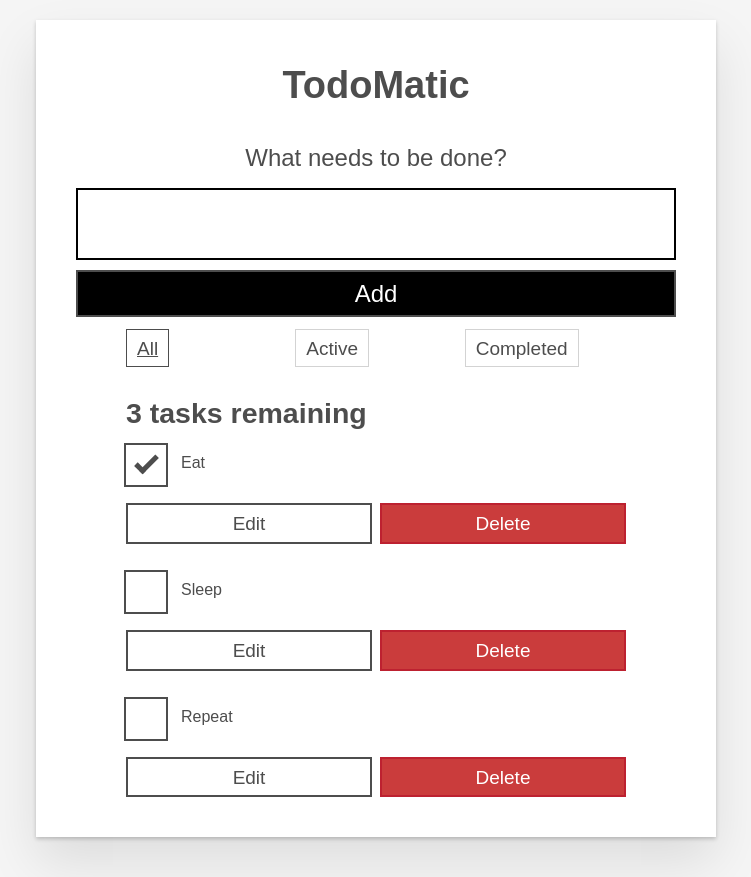
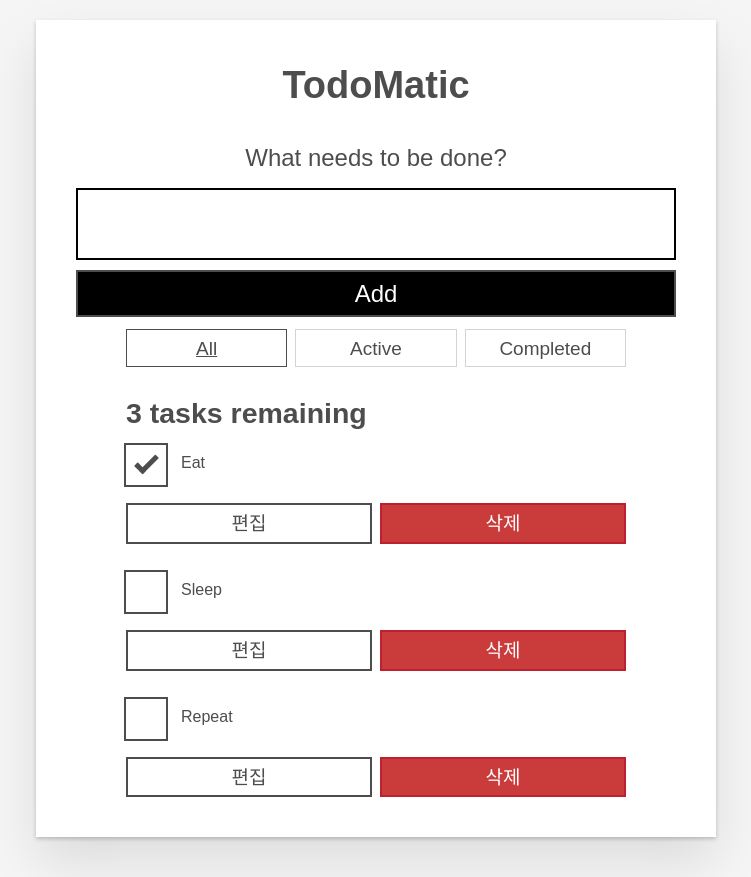
Before and after one commit to gudbrwkd98/react_toyProject, a React (Create React App) app in the folder moz-todo-react/: page / in a window 1280 px wide. Shown: the whole page, without its empty margins (264-1015 px from the left). Built offline with nearby package versions, Linux system fonts and the light colour scheme.

Commit message:
separate Page and Amchart example

```diff
--- a/moz-todo-react/package.json
+++ b/moz-todo-react/package.json
@@ -3,12 +3,14 @@
   "version": "0.1.0",
   "private": true,
   "dependencies": {
+    "@amcharts/amcharts4": "^4.10.38",
     "@testing-library/jest-dom": "^5.17.0",
     "@testing-library/react": "^13.4.0",
     "@testing-library/user-event": "^13.5.0",
     "nanoid": "^5.0.2",
     "react": "^18.2.0",
     "react-dom": "^18.2.0",
+    "react-router-dom": "^6.17.0",
     "react-scripts": "5.0.1",
     "web-vitals": "^2.1.4"
   },
--- a/moz-todo-react/src/App.js
+++ b/moz-todo-react/src/App.js
@@ -1,70 +1,19 @@
 import React, { useState } from 'react'
-import Todo from "./components/Todo";
-import Form from "./components/Form"
-import FilterButton from './components/FilterButton';
-import { nanoid } from "nanoid";
+import { BrowserRouter as   Router , Route, Routes, Outlet } from "react-router-dom";
+import Mainpage from './pages/MainPage';
+import GrapePage from './pages/GrapePage';
 
 function App(props) {
 
-  const [tasks, setTasks] = useState(props.task);
-
-
-  function toggleTaskCompleted(id) {
-    const updatedTasks = tasks.map((task)=>{
-      if(id === task.id){
-        return{...task,completed: !task.completed};
-      }
-      return task;
-    })
-    setTasks(updatedTasks);
-    console.log(updatedTasks);
-  }
-
-  function deleteTask(id){
-    const remainingTask = tasks.filter((task)=>id !== task.id);
-    setTasks(remainingTask);
-  }
-
-  function editTask(id,newName){
-    const editedTaskList = tasks.map((task)=>{
-      if(id === task.id){
-        return {...task,name:newName};
-      }
-      return task;
-    });
-    setTasks(editedTaskList);
-  }
-
-  const taskList = tasks.map((task)=>(
-    <Todo id={task.id} name={task.name} completed={task.completed} key={task.id}  toggleTaskCompleted={toggleTaskCompleted} deleteTask = {deleteTask} editTask={editTask}/>
-  ));
-
-  function addTask(name){
-    const newTask = {id : `todo-${nanoid()}`,name,completed:false}
-    setTasks([...tasks,newTask]);
-  }
-
-  const tasksNoun = taskList.length !== 1 ? "tasks" : "task";
-  const headingTest =   `${taskList.length} ${tasksNoun} remaining`;
 
 
   return (
-    <div className="todoapp stack-large">
-      <h1>TodoMatic</h1>
-      <Form addTask = {addTask}/>
-      <div className="filters btn-group stack-exception">
-        <FilterButton name="All" completed="true"/>
-        <FilterButton name="Active" completed="false"/>
-        <FilterButton name="Completed" completed="false"/>
-      </div>
-      <h2 id="list-heading">{headingTest}</h2>
-      <ul
-        role="list"
-        className="todo-list stack-large stack-exception"
-        aria-labelledby="list-heading">
-         {taskList}
-      </ul>
-    </div>
+   <Router>
+    <Routes>
+      <Route path='/' element={<Mainpage tasks={props} />} />
+      <Route path="/graph" element={<GrapePage />}/>
+    </Routes>
+   </Router>
   );
 }
 
--- a/moz-todo-react/src/components/FilterButton.js
+++ b/moz-todo-react/src/components/FilterButton.js
@@ -2,15 +2,17 @@ import React from 'react'
 
 
 function FilterButton(props) {
-    return (
-      <div>
-      <button type="button" className="btn toggle-btn" aria-pressed={props.completed}>
-        <span className="visually-hidden">Show </span>
-        <span>{props.name}</span>
-        <span className="visually-hidden"> tasks</span>
-      </button>
-    </div>
-    );
+  return (
+    <button
+      type="button"
+      className="btn toggle-btn"
+      aria-pressed={props.isPressed}
+      onClick={() => props.setFilter(props.name)}>
+      <span className="visually-hidden">보여주다</span>
+      <span>{props.name}</span>
+      <span className="visually-hidden">할 일들</span>
+    </button>
+  );
 }
 
 export default FilterButton;
--- a/moz-todo-react/src/components/Todo.js
+++ b/moz-todo-react/src/components/Todo.js
@@ -2,30 +2,74 @@ import React, { useState } from 'react'
 
 function Todo(props) {
   const [isEditing,setEditing] = useState(false);
+  const [newName, setNewname] = useState("");
+  const title = props.name;
 
-  const title = props.name;
+  function handleChange(e) {
+    setNewname(e.target.value);
+  }
+
+  function handleSubmit(e){
+    e.preventDefault();
+    props.editTask(props.id,newName);
+    setNewname("");
+    setEditing(false);
+  }
+
+  const editingTemplate = (
+    <form className="stack-small" onSubmit={handleSubmit}>
+      <div className="form-group">
+        <label className="todo-label" htmlFor={props.id}>
+          {props.name}의 새로운 이름
+        </label>
+        <input id={props.id} className="todo-text" type="text" onChange={handleChange} />
+      </div>
+      <div className="btn-group">
+      <button
+        type="button"
+        className="btn todo-cancel"
+        onClick={() => setEditing(false)}>
+        취소
+          <span className="visually-hidden">{props.name} 이름 바꾸기</span>
+        </button>
+        <button type="submit" className="btn btn__primary todo-edit">
+          저장
+          <span className="visually-hidden">{props.name}의 새로운 이름</span>
+        </button>
+      </div>
+    </form>
+  );
+  const viewTemplate = (
+    <div className="stack-small">
+      <div className="c-cb">
+        <input
+          id={props.id}
+          type="checkbox"
+          defaultChecked={props.completed}
+          onChange={() => props.toggleTaskCompleted(props.id)}
+        />
+        <label className="todo-label" htmlFor={props.id}>
+          {props.name}
+        </label>
+      </div>
+      <div className="btn-group">
+        <button type="button" className="btn" onClick={() => setEditing(true)}>
+          편집 <span className="visually-hidden">{props.name}</span>
+        </button>
+        <button
+          type="button"
+          className="btn btn__danger"
+          onClick={() => props.deleteTask(props.id)}>
+          삭제 <span className="visually-hidden">{props.name}</span>
+        </button>
+      </div>
+    </div>
+  );
+
+
     return (
         <div>
-          <li className="todo stack-small">
-                <div className="c-cb">
-                  <input id={props.id} type="checkbox" defaultChecked={props.completed}  onChange={() => props.toggleTaskCompleted(props.id)}/>
-                  <label className="todo-label" htmlFor="todo-0">
-                    {title}
-                  </label>
-                </div>
-                <div className="btn-group">
-                  <button type="button" className="btn" onClick={()=>{
-                    props.editTask(props.id)
-                  }}>
-                    Edit <span className="visually-hidden">Eat</span>
-                  </button>
-                  <button type="button" className="btn btn__danger" onClick={()=>{
-                    props.deleteTask(props.id)
-                  }}>
-                    Delete <span className="visually-hidden">{title}</span>
-                  </button>
-                </div>
-          </li>
+          <li className="todo">{isEditing ? editingTemplate : viewTemplate}</li>
         </div>
     );
 }
--- /dev/null
+++ b/moz-todo-react/src/pages/GrapePage.js
@@ -0,0 +1,67 @@
+import React, { useLayoutEffect, useRef } from 'react'
+import * as am4core from "@amcharts/amcharts4/core";
+import * as am4charts from "@amcharts/amcharts4/charts";
+import am4themes_animated from "@amcharts/amcharts4/themes/animated";
+
+function GrapePage(props) {
+    const chart = useRef(null);
+    let iconPath = "M421.976,136.204h-23.409l-0.012,0.008c-0.19-20.728-1.405-41.457-3.643-61.704l-1.476-13.352H5.159L3.682,74.507 C1.239,96.601,0,119.273,0,141.895c0,65.221,7.788,126.69,22.52,177.761c7.67,26.588,17.259,50.661,28.5,71.548  c11.793,21.915,25.534,40.556,40.839,55.406l4.364,4.234h206.148l4.364-4.234c15.306-14.85,29.046-33.491,40.839-55.406  c11.241-20.888,20.829-44.96,28.5-71.548c0.325-1.127,0.643-2.266,0.961-3.404h44.94c49.639,0,90.024-40.385,90.024-90.024  C512,176.588,471.615,136.204,421.976,136.204z M421.976,256.252h-32c3.061-19.239,5.329-39.333,6.766-60.048h25.234  c16.582,0,30.024,13.442,30.024,30.024C452,242.81,438.558,256.252,421.976,256.252z";
+
+    useLayoutEffect(() => {
+      let x = am4core.create("chartdiv", am4charts.SlicedChart);
+
+
+        x.hiddenState.properties.opacity = 0; // this makes initial fade in effect
+        x.paddingLeft = 150;
+
+        x.data = [{
+            "name": "C",
+            "value": 30
+        },{
+            "name": "B",
+            "value": 25,
+        }, {
+            "name": "A",
+            "value": 45
+        }];
+
+        let series = x.series.push(new am4charts.PictorialStackedSeries());
+        series.dataFields.value = "value";
+        series.dataFields.category = "name";
+        series.alignLabels = true;
+        // this makes only A label to be visible
+        series.labels.template.propertyFields.disabled = "disabled";
+        series.ticks.template.propertyFields.disabled = "disabled";
+
+
+        series.maskSprite.path = iconPath;
+        series.ticks.template.locationX = 1;
+        series.ticks.template.locationY = 0;
+
+        series.labelsContainer.width = 100;
+
+        x.legend = new am4charts.Legend();
+        x.legend.position = "top";
+        x.legend.paddingRight = 160;
+        x.legend.paddingBottom = 40;
+        let marker = x.legend.markers.template.children.getIndex(0);
+        x.legend.markers.template.width = 40;
+        x.legend.markers.template.height = 40;
+        marker.cornerRadius(20,20,20,20);
+
+      chart.current = x;
+
+      return () => {
+        x.dispose();
+      };
+    }, []);
+
+    return (
+        <div>
+            <h5>AmChart</h5>
+            <div id="chartdiv" style={{ width: "100%", height: "500px" }}></div>
+        </div>
+     );
+}
+
+export default GrapePage;
--- /dev/null
+++ b/moz-todo-react/src/pages/MainPage.js
@@ -0,0 +1,92 @@
+import React, { useState } from 'react'
+import Todo from "../components/Todo";
+import Form from "../components/Form"
+import FilterButton from '../components/FilterButton';
+import { nanoid } from "nanoid";
+
+function MainPage(props){
+
+
+            const [tasks, setTasks] = useState(props.tasks.task);
+
+            const [filter,setFilter]  = useState("All");
+
+
+            const FILTER_MAP = {
+                All : () => true,
+                Active : (task) => !task.completed,
+                Completed : (task) => task.completed,
+            };
+
+            const FILTER_NAMES = Object.keys(FILTER_MAP);
+
+            const filterList = FILTER_NAMES.map((name) => (
+                <FilterButton
+                key={name}
+                name={name}
+                isPressed={name === filter}
+                setFilter={setFilter}
+            />
+            ));
+
+
+            function toggleTaskCompleted(id) {
+                const updatedTasks = tasks.map((task)=>{
+                if(id === task.id){
+                    return{...task,completed: !task.completed};
+                }
+                return task;
+                })
+                setTasks(updatedTasks);
+                console.log(updatedTasks);
+            }
+
+            function deleteTask(id){
+                const remainingTask = tasks.filter((task)=>id !== task.id);
+                setTasks(remainingTask);
+            }
+
+            function editTask(id,newName){
+                const editedTaskList = tasks.map((task)=>{
+                if(id === task.id){
+                    return {...task,name:newName};
+                }
+                return task;
+                });
+                setTasks(editedTaskList);
+            }
+
+            const taskList = tasks.filter(FILTER_MAP[filter])
+                                    .map((task)=>(
+                <Todo id={task.id} name={task.name} completed={task.completed} key={task.id}  toggleTaskCompleted={toggleTaskCompleted} deleteTask = {deleteTask} editTask={editTask}/>
+            ));
+
+            function addTask(name){
+                const newTask = {id : `todo-${nanoid()}`,name,completed:false}
+                setTasks([...tasks,newTask]);
+            }
+
+            const tasksNoun = taskList.length !== 1 ? "tasks" : "task";
+            const headingTest =   `${taskList.length} ${tasksNoun} remaining`;
+
+
+                return (
+                    <div className="todoapp stack-large">
+                    <h1>TodoMatic</h1>
+                    <Form addTask = {addTask}/>
+                    <div className="filters btn-group stack-exception">
+                    {filterList}
+                    </div>
+                    <h2 id="list-heading">{headingTest}</h2>
+                    <ul
+                    role="list"
+                    className="todo-list stack-large stack-exception"
+                    aria-labelledby="list-heading">
+                    {taskList}
+                    </ul>
+                </div>
+
+                );
+}
+
+ export default MainPage;
```
Also changed, not shown: 2 other files (tests, documents, lock files or other folders).
